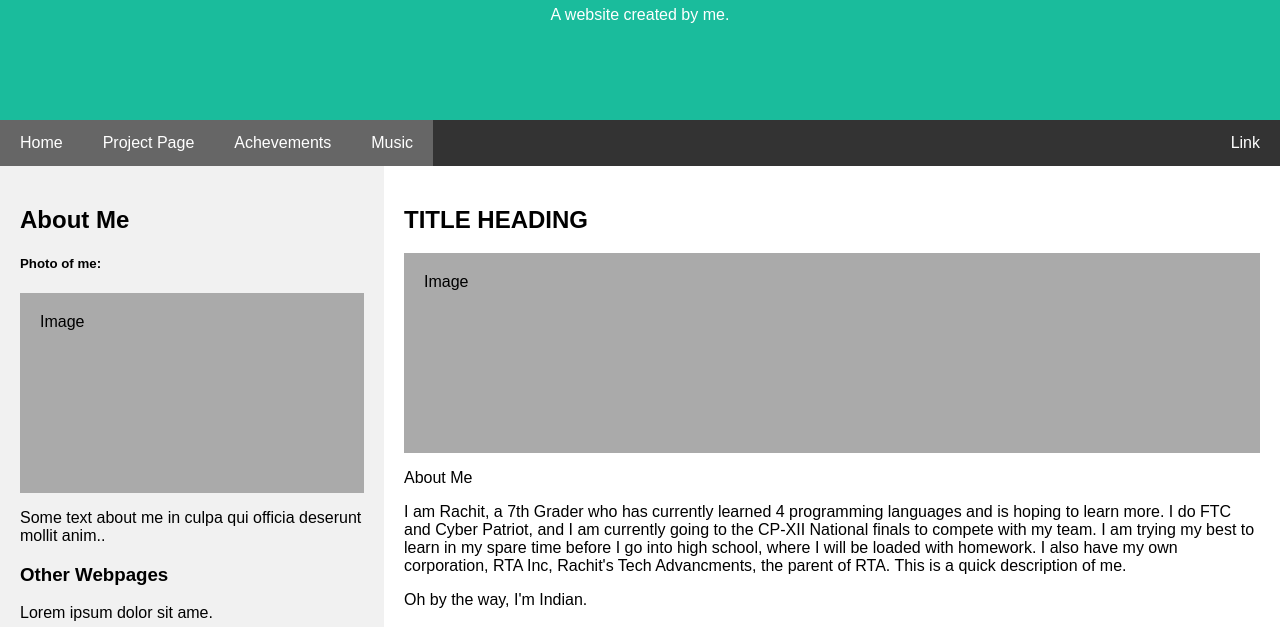
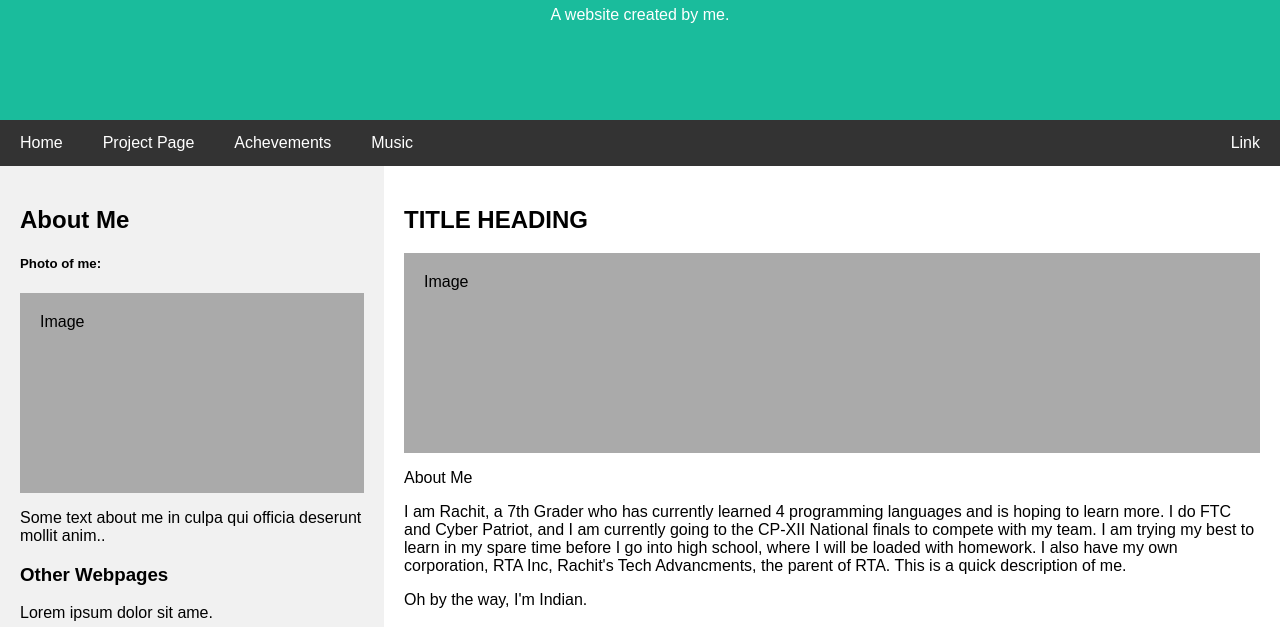
Before and after one commit to rachit-j/rachit-j.github.io, a plain HTML site: page index.html in a window 1280 px wide. Shown: the part 173-800 px from the top of the page. Drawn offline with Linux system fonts and the light colour scheme.

Commit message:
Update index.html

```diff
--- a/index.html
+++ b/index.html
@@ -128,10 +128,10 @@ body {
 </div>
 
 <div class="navbar">
-  <a href="https://rachit-j.github.io/" class="active">Home</a>
-  <a href="https://rachit-j.github.io/Projects" class="active">Project Page</a>
-  <a href="https://rachit-j.github.io/Achevements" class="active">Achevements</a>
-  <a href="https://rachit-j.github.io/Music" class="active">Music</a>
+  <a href="https://rachit-j.github.io/">Home</a>
+  <a href="https://rachit-j.github.io/Projects">Project Page</a>
+  <a href="https://rachit-j.github.io/Achevements">Achevements</a>
+  <a href="https://rachit-j.github.io/Music">Music</a>
   <a href="#" class="right">Link</a>
 </div>
 
```
